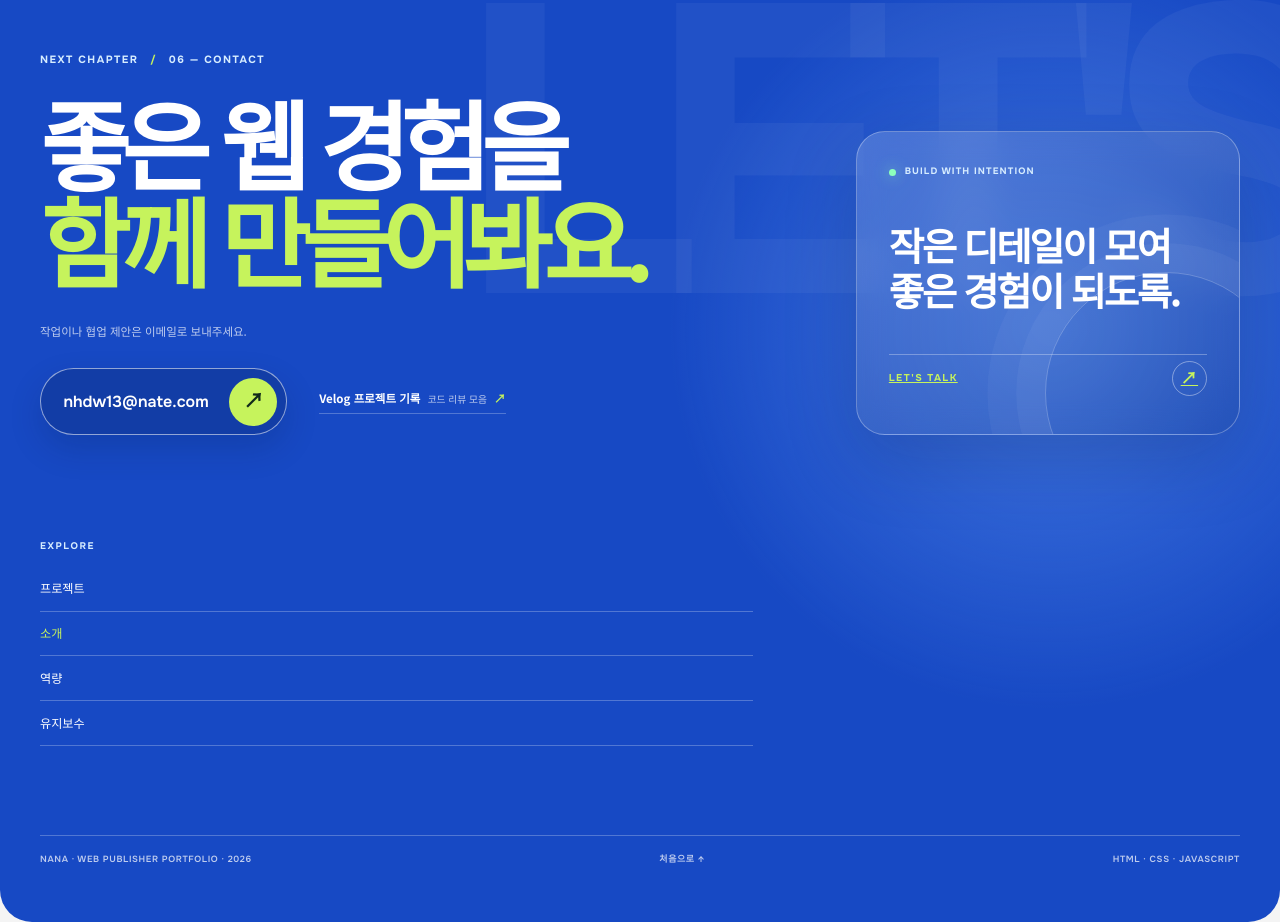
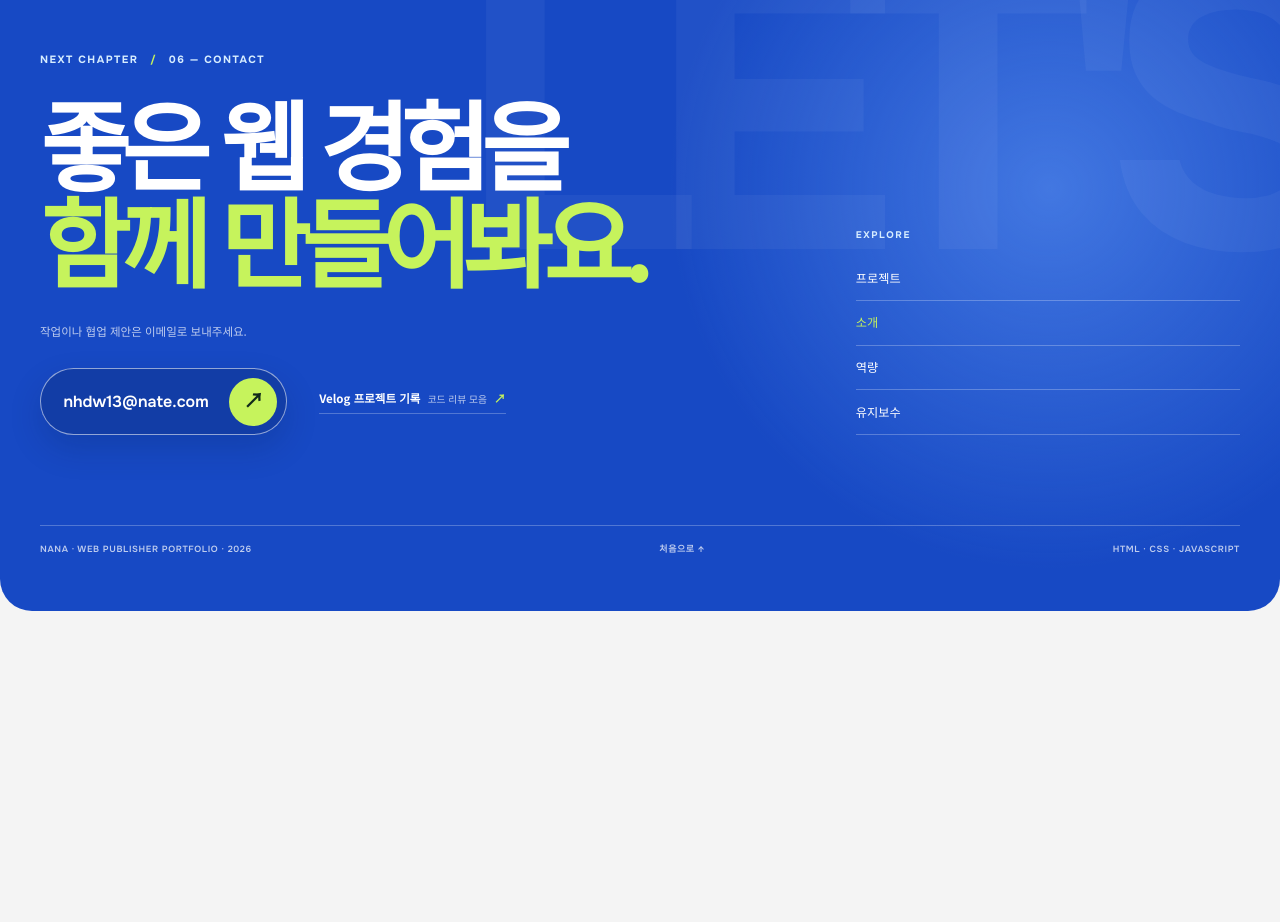
Before and after one commit to gogoringhye/ex, a plain HTML site: page index.html in a window 1280 px wide. Shown: the part 7225-8147 px from the top of the page. After the commit the page ends 7836 px from the top, so only its background shows below. Drawn offline with Linux system fonts and the light colour scheme.

Commit message:
Update index.html

```diff
--- a/index.html
+++ b/index.html
@@ -488,13 +488,6 @@
               </a>
             </div>
           </div>
-          <div class="contact__aside reveal">
-            <span class="contact__aside-label"><i aria-hidden="true"></i> BUILD WITH INTENTION</span>
-            <p>작은 디테일이 모여<br>좋은 경험이 되도록.</p>
-            <a class="contact__aside-link" href="mailto:nhdw13@nate.com" aria-label="NANA에게 이메일 보내기">
-              <span>LET'S TALK</span><span aria-hidden="true">↗</span>
-            </a>
-          </div>
           <nav class="contact__nav" aria-label="푸터 메뉴">
             <p class="contact__nav-label">EXPLORE</p>
             <a href="#work"><span>프로젝트</span><span aria-hidden="true">↗</span></a>
```
